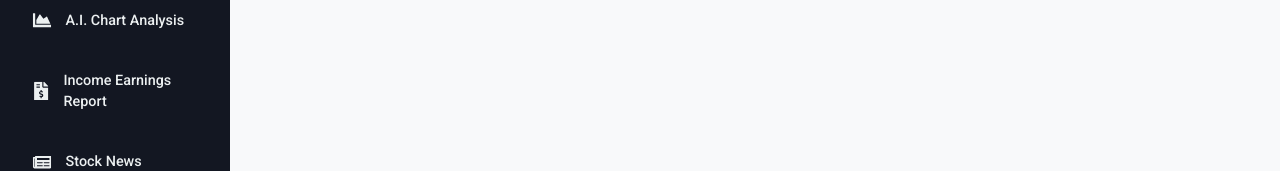
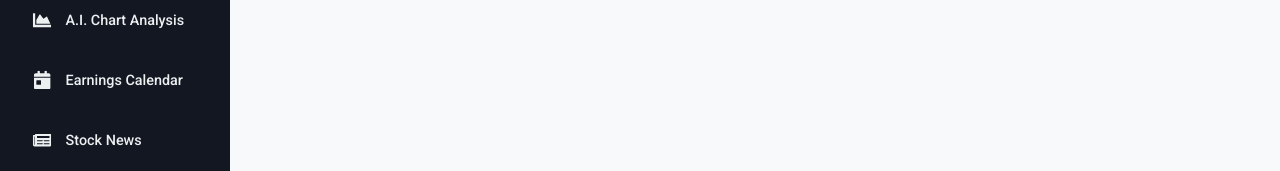
Before and after one commit to illiusionz/portfolio-manager, a React (Create React App) app: page / in a window 1280 px wide. Shown: the part 236-407 px from the top of the page. Built offline with nearby package versions, Linux system fonts and the light colour scheme; no server answers.

Commit message:
fixed sidebar

```diff
--- a/src/components/SideBar/SideBar.js
+++ b/src/components/SideBar/SideBar.js
@@ -16,6 +16,7 @@ import {
   FaChartPie,
   FaChartArea,
   FaChalkboardTeacher,
+  FaCalendarDay,
 } from 'react-icons/fa';
 import { FontAwesomeIcon } from '@fortawesome/react-fontawesome';
 import {
@@ -49,8 +50,8 @@ const Sidebar = () => {
           </Link>
         </li>
         <li>
-          <Link to='/income-report'>
-            <FaFileInvoiceDollar className='icon' /> Income Earnings Report
+          <Link to='/earnings-calendar'>
+            <FaCalendarDay className='icon' /> Earnings Calendar
           </Link>
         </li>
         <li>
```
